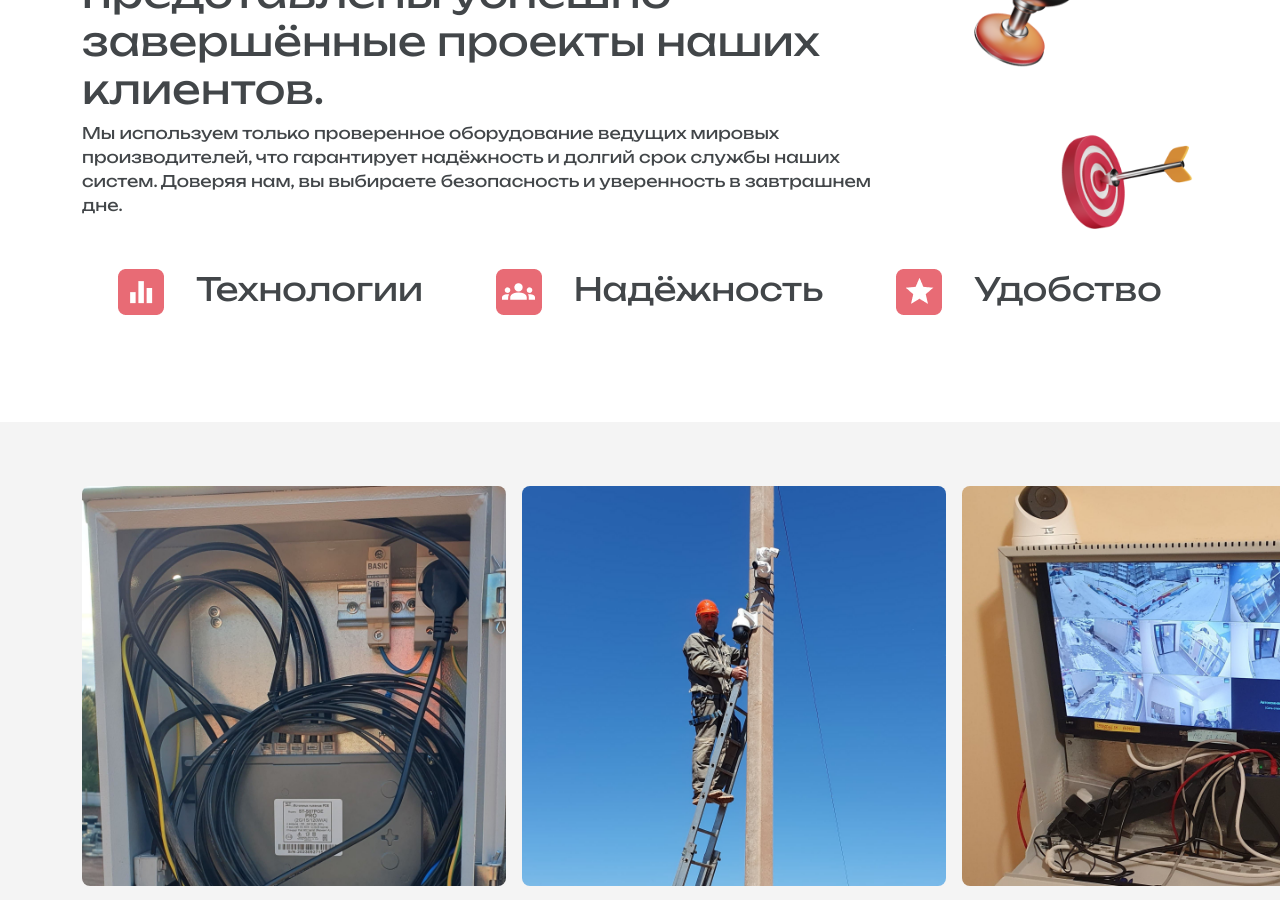
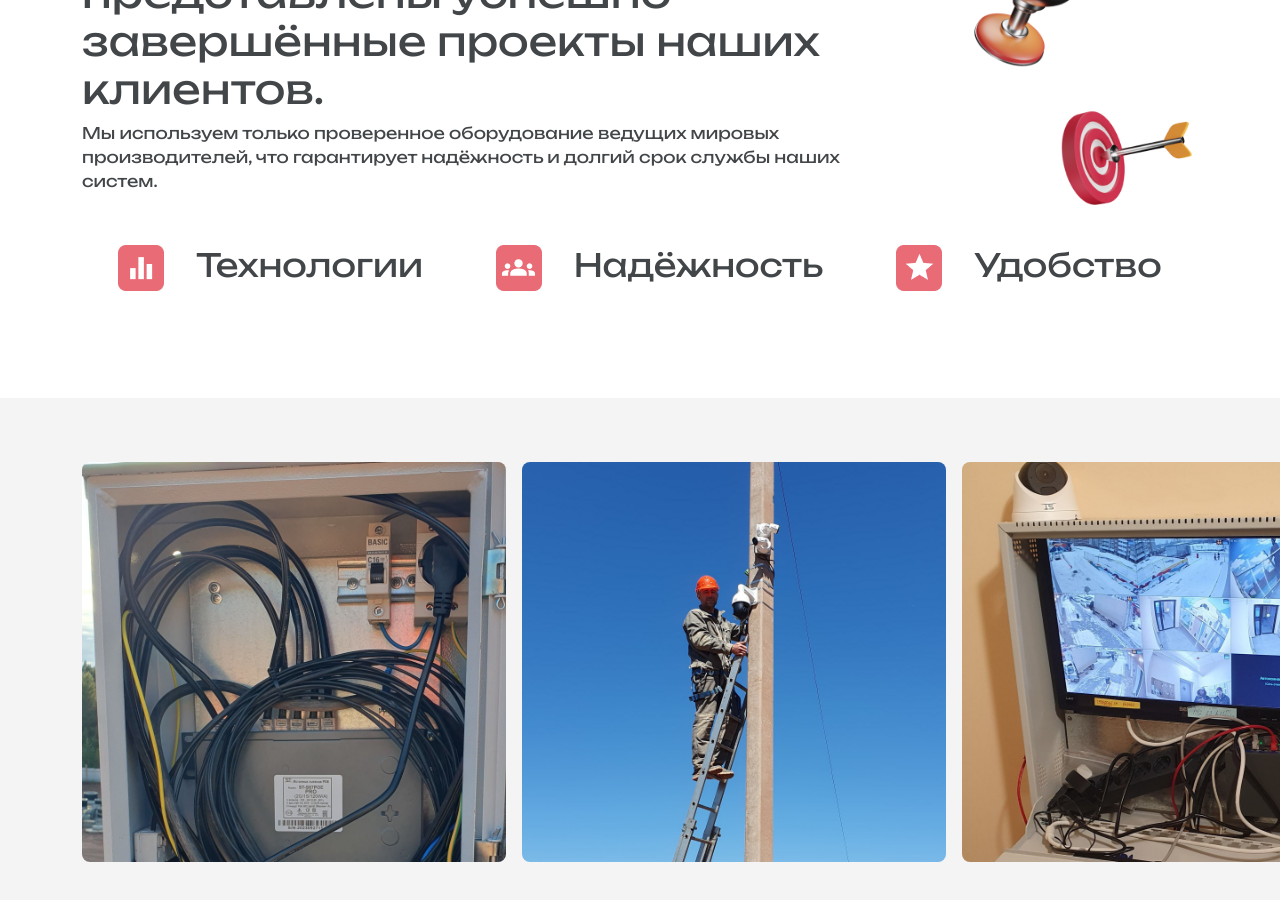
Before and after one commit to o4irov/lmVision_frontend, a Vue app: page /portfolio in a window 1280 px wide. Shown: the part 820-1720 px from the top of the page. Built offline with nearby package versions, Linux system fonts and the light colour scheme.

Commit message:
fix: edited portfolio page

```diff
--- a/src/components/portfolio.vue
+++ b/src/components/portfolio.vue
@@ -20,8 +20,7 @@
         </h2>
         <p :class="isScrolled(0, 100)">
           Мы используем только проверенное оборудование ведущих мировых производителей,
-          что гарантирует надёжность и долгий срок службы наших систем. Доверяя нам, вы
-          выбираете безопасность и уверенность в завтрашнем дне.
+          что гарантирует надёжность и долгий срок службы наших систем.
         </p>
       </div>
       <div class="projects-right col-sm-3">
```
